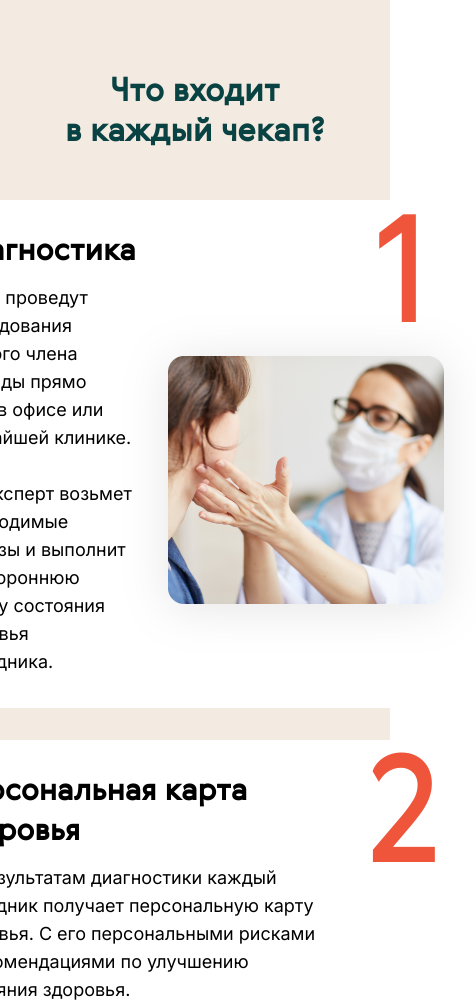
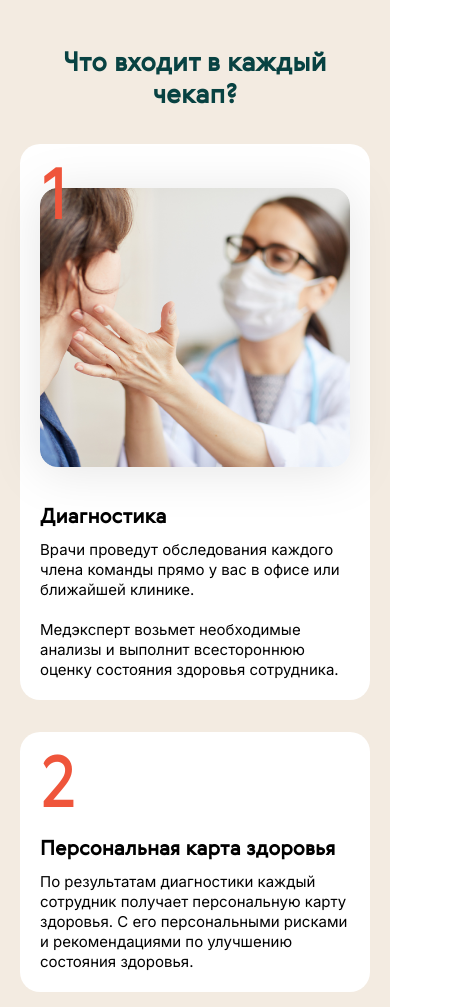
Before and after one commit to sathelo/ExampleSite1, a website built with Vite: page index.html in a window 390 px wide. Shown: the top 1007 px of the page, 476 px wide, since content can reach past the window. Built offline with nearby package versions, Linux system fonts and the light colour scheme.

Commit message:
Под мобилки, кроме изображения на карточке

```diff
--- a/index.html
+++ b/index.html
@@ -28,7 +28,7 @@
               оценку состояния здоровья сотрудника.
             </div>
             <div class="commands-card-num commands-card-img">
-              <img src="./images/card-image-one.png" alt="Картинка" />
+              <img src="./images/card-image-desktop.png" alt="Картинка" />
               <div class="commands-card__num">1</div>
             </div>
           </div>
--- a/styles/_base.scss
+++ b/styles/_base.scss
@@ -32,11 +32,13 @@ h3 {
   color: #000000;
 
   @media screen and (max-width: 1439px) {
-    font-family: Gerbera;
     font-size: 30px;
     line-height: 40px;
+  }
 
-    color: #000000;
+  @media screen and (max-width: 767px) {
+    font-size: 20px;
+    line-height: 28px;
   }
 }
 
@@ -48,12 +50,15 @@ h2 {
   color: #084242;
 
   @media screen and (max-width: 1439px) {
-    font-family: Gerbera;
     font-size: 32px;
     line-height: 40px;
 
     text-align: center;
+  }
+  @media screen and (max-width: 767px) {
+    font-size: 26px;
+    line-height: 32px;
 
-    color: #084242;
+    text-align: center;
   }
 }
--- a/styles/sections/squad.scss
+++ b/styles/sections/squad.scss
@@ -16,6 +16,9 @@
 
       gap: 48px;
     }
+    @media screen and (max-width: 767px) {
+      gap: 32px;
+    }
   }
 
   &__text {
@@ -28,6 +31,9 @@
         margin-bottom: 0;
 
         max-width: 387px;
+      }
+      @media screen and (max-width: 767px) {
+        max-width: 320px;
       }
     }
 
@@ -62,6 +68,15 @@
 
       h3 {
         margin-bottom: 12px;
+
+        @media screen and (max-width: 767px) {
+          margin-bottom: 8px;
+        }
+      }
+
+      @media screen and (max-width: 767px) {
+        font-size: 15px;
+        line-height: 20px;
       }
     }
     &-num {
@@ -70,9 +85,18 @@
       line-height: 140px;
 
       color: #ef553b;
+
+      @media screen and (max-width: 767px) {
+        font-size: 72px;
+        line-height: 72px;
+      }
     }
     &__num {
       line-height: 100px;
+
+      @media screen and (max-width: 767px) {
+        line-height: 72px;
+      }
     }
     &-img {
       position: relative;
@@ -88,8 +112,28 @@
         object-fit: contain;
 
         padding-top: 52px;
+
+        @media screen and (max-width: 767px) {
+          border-radius: 8px;
+
+          padding: 24px 0 0 0;
+        }
       }
     }
+
+    @media screen and (max-width: 1439px) {
+      padding: 32px;
+    }
+
+    @media screen and (max-width: 767px) {
+      flex-direction: column-reverse;
+
+      padding: 20px;
+      gap: 12px;
+
+      border-radius: 20px;
+    }
+
     &--image {
       padding: 48px 36px 48px 48px;
 
@@ -98,14 +142,19 @@
 
         top: 0px;
         right: 12px;
+
+        @media screen and (max-width: 767px) {
+          left: 0;
+        }
       }
       @media screen and (max-width: 1439px) {
         padding: 32px 32px 31px 32px;
       }
-    }
+      @media screen and (max-width: 767px) {
+        padding: 20px;
 
-    @media screen and (max-width: 1439px) {
-      padding: 32px;
+        gap: 20px;
+      }
     }
   }
 
@@ -123,4 +172,8 @@
   @media screen and (max-width: 1439px) {
     padding: 72px 34px;
   }
+
+  @media screen and (max-width: 767px) {
+    padding: 48px 20px;
+  }
 }
--- a/styles/ui.scss
+++ b/styles/ui.scss
@@ -29,5 +29,12 @@
     @media screen and (max-width: 1439px) {
       display: block;
     }
+    @media screen and (max-width: 767px) {
+      text-align: center;
+
+      width: 100%;
+
+      padding: 14px 12px;
+    }
   }
 }
```
Also changed, not shown: images/card-image-desktop.png (renamed from images/card-image-one.png), images/card-image-mobile.PNG (added).
